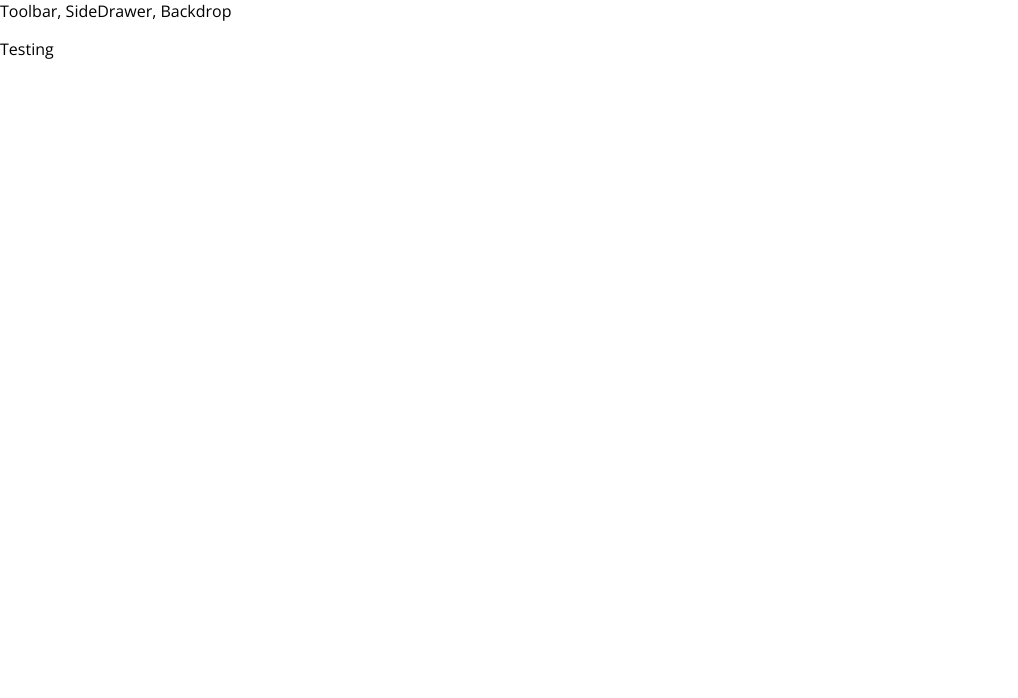
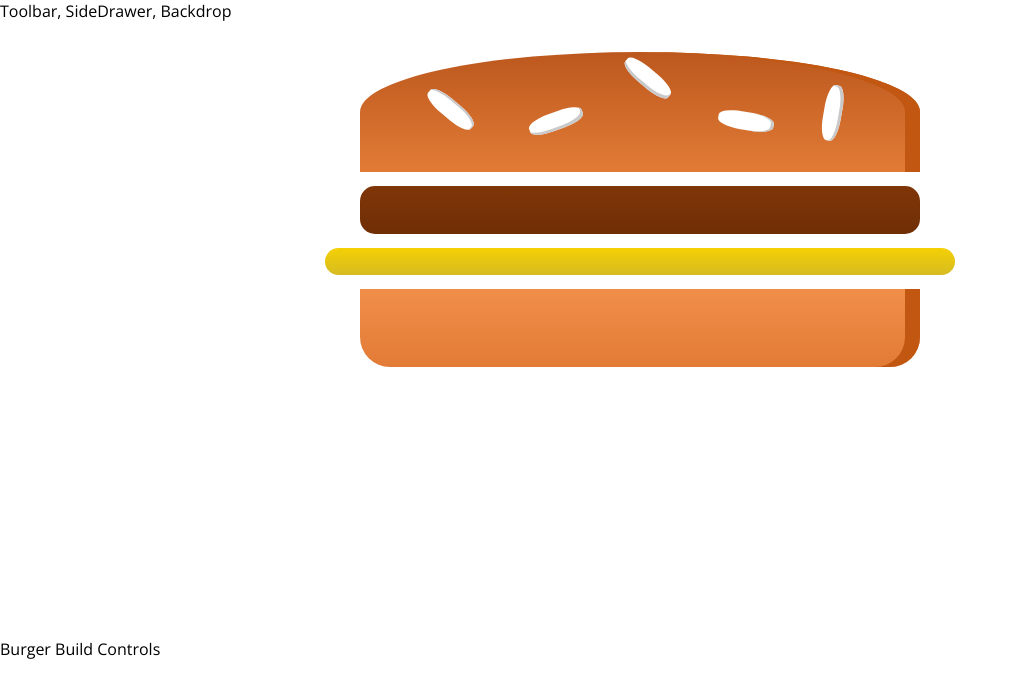
Before and after one commit to ShimnaA/burgerapp, a React (Create React App) app: page / in a window 1280 px wide. Shown: the top 698 px of the page, without its empty margins (0-1018 px from the left). Built offline with nearby package versions, Linux system fonts and the light colour scheme.

Commit message:
render burger statically

```diff
--- a/src/App.js
+++ b/src/App.js
@@ -1,12 +1,14 @@
 import React, { Component } from 'react';
 import Layout from './components/Layout/Layout'
+import BurgerBuilder from './containers/BurgerBuilder/BurgerBuider'
 
 class App extends Component {
   render(){
       return (
         <div className="App">
           <Layout>
-            <p>Testing</p>
+
+            <BurgerBuilder />
           </Layout>
         </div>
       );
--- /dev/null
+++ b/src/components/Burger/Burger.js
@@ -0,0 +1,18 @@
+import React from 'react';
+import styles from './Burger.module.css'
+import Burgeringredient from './BurgerIngredients/BurgerIngredients';
+
+
+const burger = () => {
+
+    return(
+        <div className={styles.Burger}>
+            <Burgeringredient type='bread-top' />
+            <Burgeringredient type='meat' />
+            <Burgeringredient type='cheese' />
+            <Burgeringredient type='bread-bottom' />
+        </div>
+    );
+
+}
+export default burger;
--- /dev/null
+++ b/src/components/Burger/Burger.module.css
@@ -0,0 +1,29 @@
+.Burger {
+    width: 100%;
+    margin: auto;
+    height: 250px;
+    overflow: scroll;
+    text-align: center;
+    font-weight: bold;
+    font-size: 1.2rem;
+}
+@media (min-width: 500px) and (min-height: 400px) {
+    .Burger {
+        width: 350px;
+        height: 300px;
+    }
+}
+
+@media (min-width: 500px) and (min-height: 401px) {
+    .Burger {
+        width: 450px;
+        height: 400px;
+    }
+}
+
+@media (min-width: 1000px) and (min-height: 700px) {
+    .Burger {
+        width: 700px;
+        height: 600px;
+    }
+}
--- /dev/null
+++ b/src/components/Burger/BurgerIngredients/BurgerIngredients.js
@@ -0,0 +1,46 @@
+import React, {Component} from 'react';
+import styles from './BurgerIngredients.module.css';
+import propTypes from 'prop-types'
+
+class Burgeringredients extends Component {
+    render(){
+        let ingredient = null;
+        switch(this.props.type){
+            case('bread-bottom'):
+                ingredient = <div className={styles.BreadBottom}></div>;
+                break;
+
+            case('bread-top'):
+                ingredient = (
+                    <div className={styles.BreadTop}>
+                        <div className={styles.Seeds1}></div>
+                        <div className={styles.Seeds2}></div>
+                    </div>
+                );
+                break;
+            case('meat'):
+                ingredient= <div className={styles.Meat}></div>;
+                break;
+            case('cheese'):
+                ingredient= <div className={styles.Cheese}></div>;
+                break;
+            case('salad'):
+                ingredient= <div className={styles.Salad}></div>;
+                break;
+            case('bacon'):
+                ingredient= <div className={styles.Bacon}></div>;
+                break;
+            default:
+                ingredient= null;
+        }
+        return ingredient;
+    }
+
+}
+Burgeringredients.propTypes = {
+    type: propTypes.string.isRequired
+};
+
+
+
+export default Burgeringredients;
--- /dev/null
+++ b/src/components/Burger/BurgerIngredients/BurgerIngredients.module.css
@@ -0,0 +1,113 @@
+.BreadBottom {
+    height: 13%;
+    width: 80%;
+    background: linear-gradient(#F08E4A, #e27b36);
+    border-radius: 0 0 30px 30px;
+    box-shadow: inset -15px 0 #c15711;
+    margin: 2% auto;
+}
+
+.BreadTop {
+    height: 20%;
+    width: 80%;
+    background: linear-gradient(#bc581e, #e27b36);
+    border-radius: 50% 50% 0 0;
+    box-shadow: inset -15px 0 #c15711;
+    margin: 2% auto;
+    position: relative;
+}
+
+.Seeds1 {
+    width: 10%;
+    height: 15%;
+    position: absolute;
+    background-color: white;
+    left: 30%;
+    top: 50%;
+    border-radius: 40%;
+    transform: rotate(-20deg);
+    box-shadow: inset -2px -3px #c9c9c9;
+}
+
+.Seeds1:after {
+    content: "";
+    width: 100%;
+    height: 100%;
+    position: absolute;
+    background-color: white;
+    left: -170%;
+    top: -260%;
+    border-radius: 40%;
+    transform: rotate(60deg);
+    box-shadow: inset -1px 2px #c9c9c9;
+  }
+
+.Seeds1:before {
+    content: "";
+    width: 100%;
+    height: 100%;
+    position: absolute;
+    background-color: white;
+    left: 180%;
+    top: -50%;
+    border-radius: 40%;
+    transform: rotate(60deg);
+    box-shadow: inset -1px -3px #c9c9c9;
+  }
+
+  .Seeds2 {
+    width: 10%;
+    height: 15%;
+    position: absolute;
+    background-color: white;
+    left: 64%;
+    top: 50%;
+    border-radius: 40%;
+    transform: rotate(10deg);
+    box-shadow: inset -3px 0 #c9c9c9;
+  }
+
+  .Seeds2:before {
+    content: "";
+    width: 100%;
+    height: 100%;
+    position: absolute;
+    background-color: white;
+    left: 150%;
+    top: -130%;
+    border-radius: 40%;
+    transform: rotate(90deg);
+    box-shadow: inset 1px 3px #c9c9c9;
+  }
+
+
+.Meat {
+    width: 80%;
+    height: 8%;
+    background: linear-gradient(#7f3608, #702e05);
+    margin: 2% auto;
+    border-radius: 15px;
+}
+
+.Cheese {
+    width: 90%;
+    height: 4.5%;
+    margin: 2% auto;
+    background: linear-gradient(#f4d004, #d6bb22);
+    border-radius: 20px;
+}
+
+.Salad {
+    width: 85%;
+    height: 7%;
+    margin: 2% auto;
+    background: linear-gradient(#228c1d, #91ce50);
+    border-radius: 20px;
+}
+
+.Bacon {
+    width: 80%;
+    height: 3%;
+    background: linear-gradient(#bf3813, #c45e38);
+    margin: 2% auto;
+}
--- a/src/components/Layout/Layout.js
+++ b/src/components/Layout/Layout.js
@@ -1,10 +1,11 @@
 import React from 'react';
-import Aux from '../../hoc/Auxiliary'
+import Aux from '../../hoc/Auxiliary';
+import styles from './Layout.module.css'
 
 const layout = (props) => (
     <Aux>
         <div>Toolbar, SideDrawer, Backdrop</div>
-        <main>
+        <main className={styles.Content}>
             {props.children}
         </main>
     </Aux>
--- /dev/null
+++ b/src/components/Layout/Layout.module.css
@@ -0,0 +1,4 @@
+.Content {
+    margin-top: 16px;
+
+}
--- /dev/null
+++ b/src/containers/BurgerBuilder/BurgerBuider.js
@@ -0,0 +1,16 @@
+import React, { Component } from 'react';
+import Aux from '../../hoc/Auxiliary';
+
+import Burger from '../../components/Burger/Burger'
+
+class BurgerBuilder extends Component{
+    render(){
+        return(
+            <Aux>
+                <Burger />
+                <div>Burger Build Controls</div>
+            </Aux>
+        );
+    }
+}
+export default BurgerBuilder;
```
